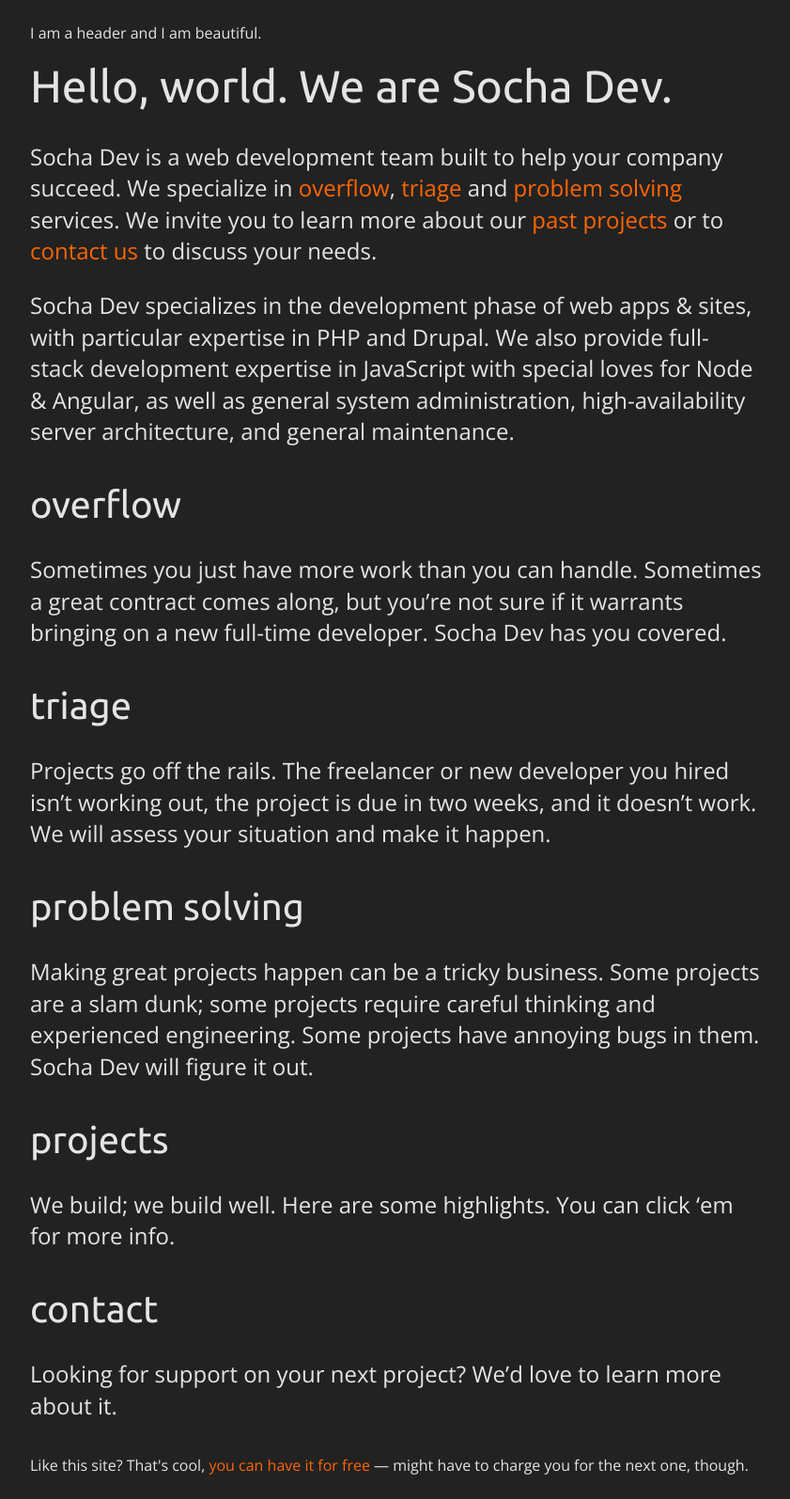
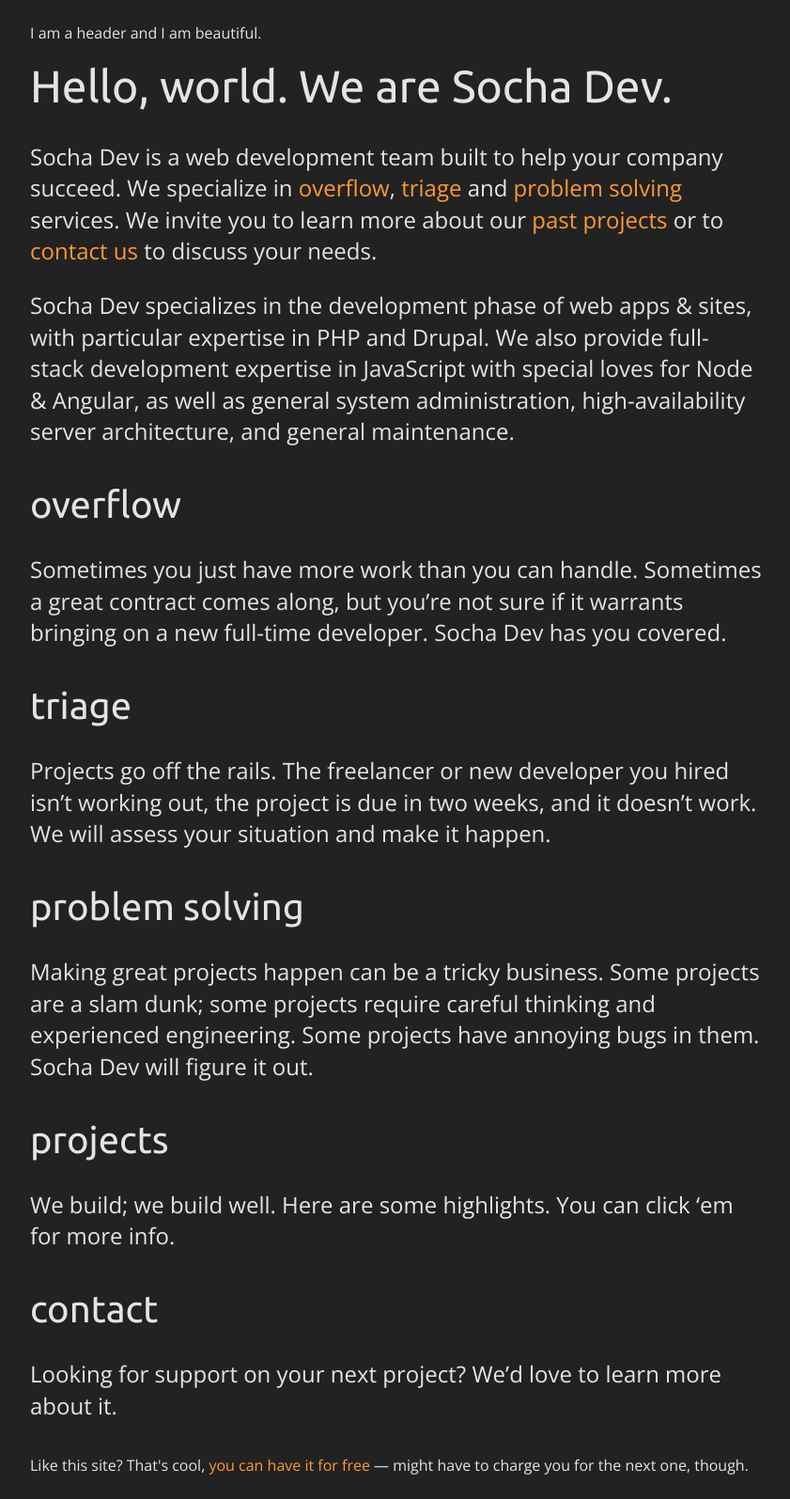
Before and after one commit to SochaDev/sochadev.github.io, a Jekyll site: the page built from index.md, in a window 1280 px wide. Shown: the whole page at 94% size, without its empty margins (218-1059 px from the left). Built offline with Jekyll 4.4.1, drawn with Linux system fonts in a browser that asks for light colours; nearby versions of some CDN libraries.

Commit message:
Updated hp + template.

```diff
--- a/_includes/meta.html
+++ b/_includes/meta.html
@@ -1,6 +1,6 @@
 <meta charset="utf-8" />
   <title>{% if page.title %}{{ page.title }} | {% endif %}{{ site.title }}</title>
-  <meta name="keywords" content="{% if page.title %}{{ page.title }}, {% endif %}{% if page.tags.first == "blog" %}{{ page.tags | join: ', ' | remove_first: "blog, " }}, {% endif %}{{ site.title }}" />
+  <meta name="keywords" content="{% if page.tags %}{{ page.tags | join: ', ' }}{% else %}{{ page.title }}{% endif %}, {{ site.title }}" />
   <meta name="description" content="{% if page.description %}{{ page.description }}{% else %}{{ site.description }}{% endif %}" />
   <meta name="viewport" content="width=device-width, initial-scale=1.0" />
   <meta name="application-name" content="{{ site.title }}"/>
--- a/assets/css/screen.css
+++ b/assets/css/screen.css
@@ -2094,13 +2094,13 @@
 
 a {
   text-decoration: none;
-  color: #f60;
+  color: #f93;
   -webkit-transition: all 0.3s;
   -moz-transition: all 0.3s;
   transition: all 0.3s; }
   a:hover {
     text-decoration: underline;
-    color: #ffa366; }
+    color: #ffcc99; }
 
 .sprite {
   display: inline-block;
--- a/assets/sass/_settings.scss
+++ b/assets/sass/_settings.scss
@@ -18,7 +18,7 @@
 $gray-lighter: #e4e4e4;
 $red: #cb3736;
 $blue: #285b76;
-$orange: #f60;
+$orange: #f93;
 
 // layout variables
 $base: 16px; // our base font-size;
```
Also changed, not shown: _layouts/default.html (+11 -0 lines), index.md (+1 -0 lines).
